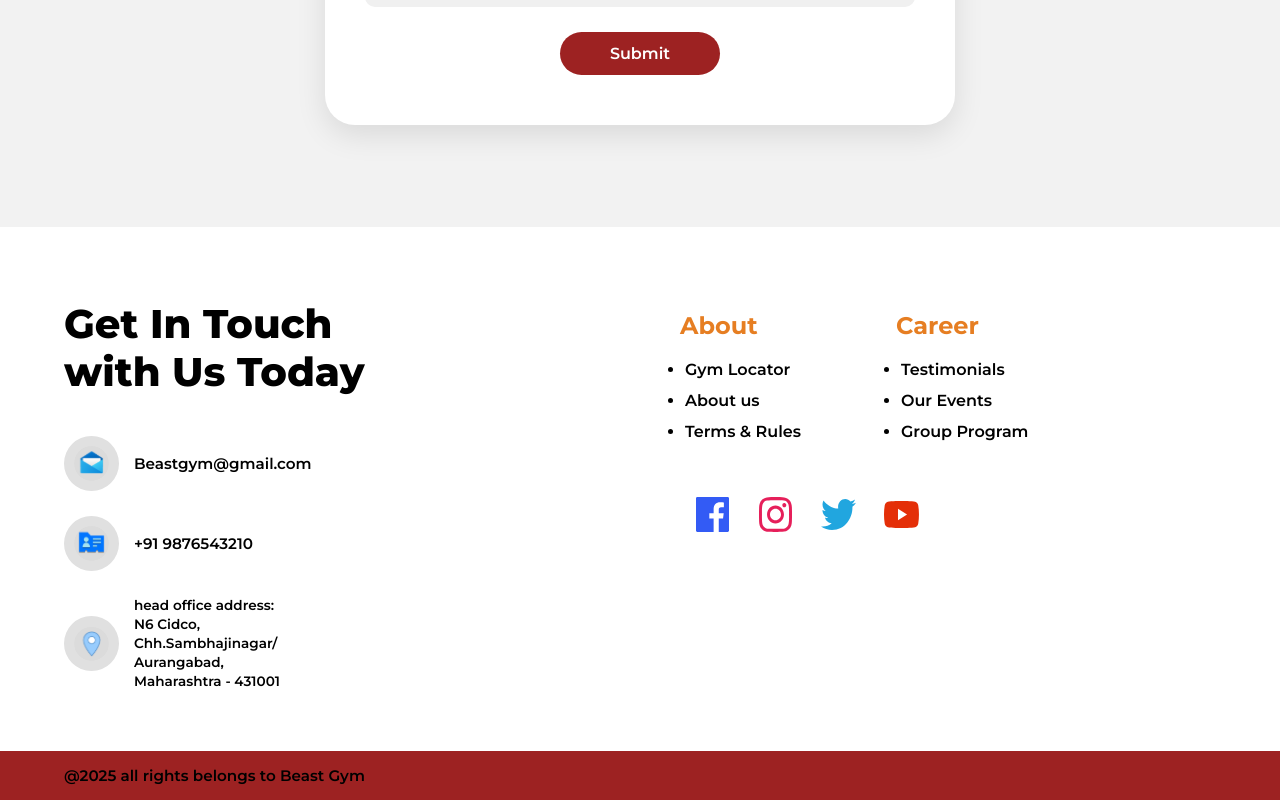
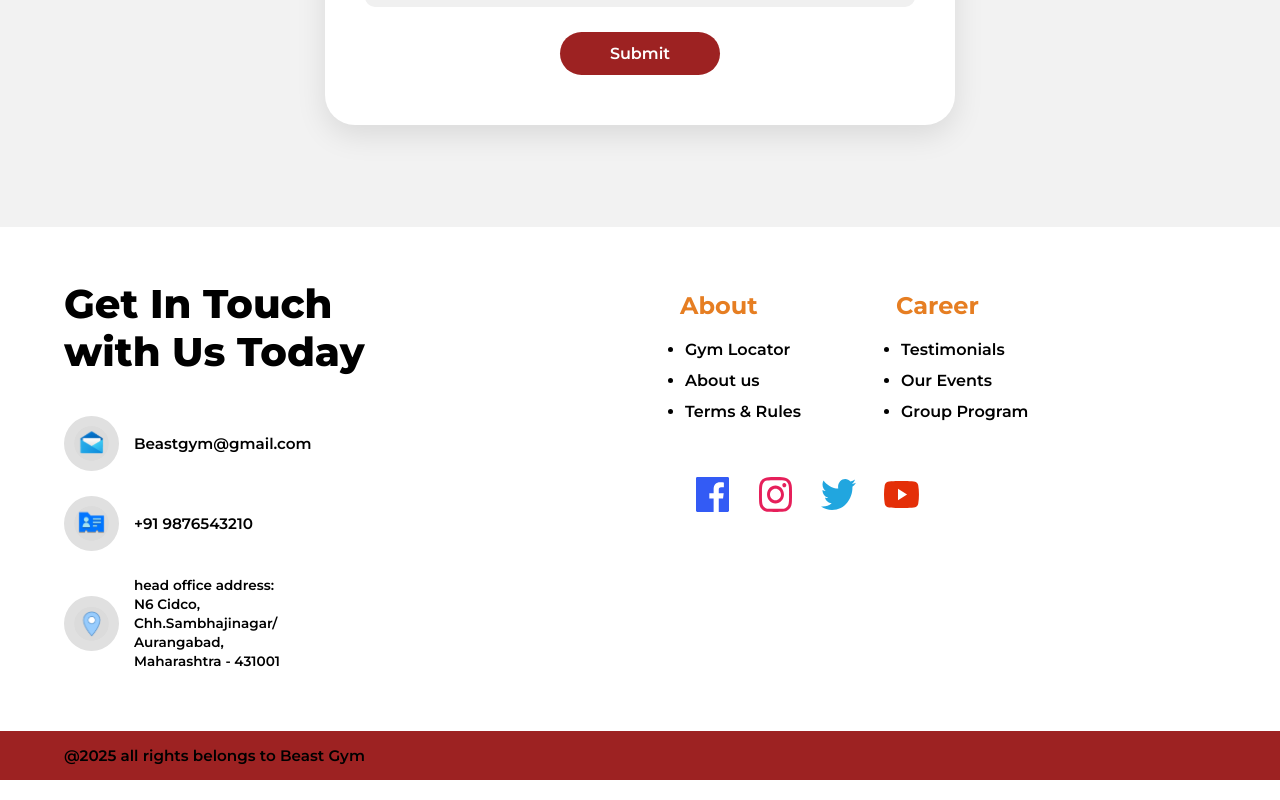
Before and after one commit to Swapnilp011/Gym-site, a React (Vite) app: page /plans in a window 1280 px wide. Shown: the part 4503-5303 px from the top of the page. Built offline with nearby package versions, Linux system fonts and the light colour scheme.

Commit message:
change the padding in the top side Getintouchsection

```diff
--- a/src/pages/Homepage/Getintouchsection.css
+++ b/src/pages/Homepage/Getintouchsection.css
@@ -2,7 +2,7 @@
 
 .footer-section {
   background-color: #ffffff;
-  padding: 40px 5% 60px 5%;
+  padding: 20px 5% 60px 5%;
   font-family: 'Montserrat', sans-serif;
 }
 
```
